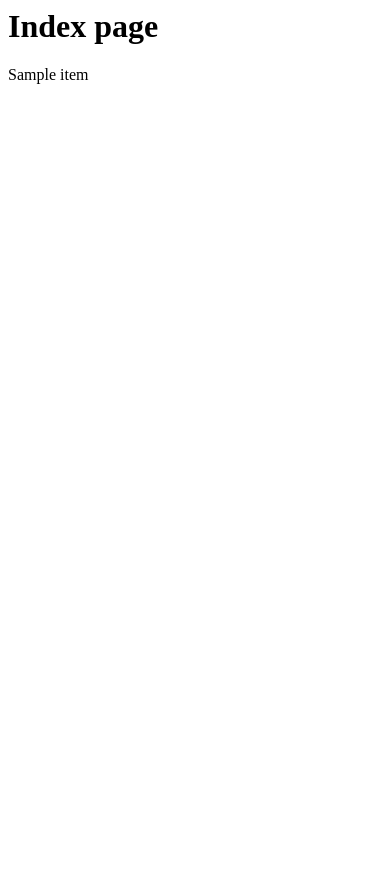
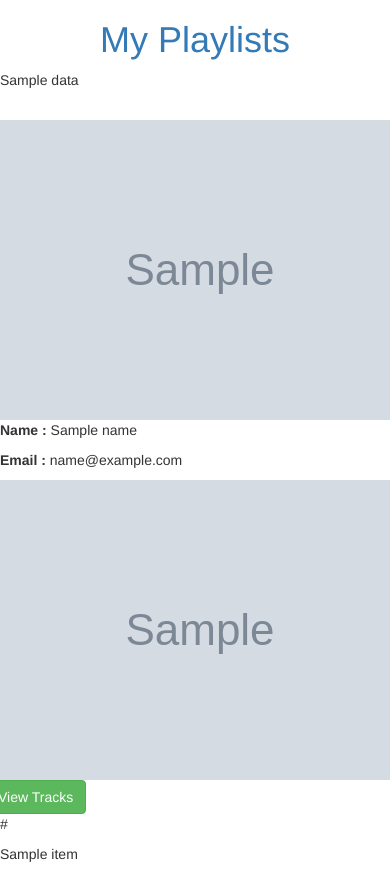
Before and after one commit to btholmes/PythonDevelpment, a Flask app: template SpotifyFlaskBoiler/templates/index.html in a window 390 px wide; the page is wider, and only the part inside the window is pictured. Before the commit the page ends 84 px from the top of that part, so only its background shows below. Run offline with Flask 2, Linux system fonts and the light colour scheme; the template is opened without the code that fills it: most values are stand-ins (such as "Sample title", 1, 10 or a date in 2020); grey boxes marked "Sample" are stand-in pictures; some libraries are stand-ins or nearby versions.

Commit message:
index page

```diff
--- a/SpotifyFlaskBoiler/app.py
+++ b/SpotifyFlaskBoiler/app.py
@@ -41,6 +41,10 @@ auth_query_parameters = {
     "client_id": CLIENT_ID
 }
 
+# Authorization header
+global authorization_header;
+
+
 
 @app.route('/')
 def hello():
@@ -52,6 +56,7 @@ def hello():
 
 @app.route("/callback")
 def callback():
+
     # Auth Step 4: Requests refresh and access tokens
     auth_token = request.args['code']
     code_payload = {
@@ -84,8 +89,25 @@ def callback():
     playlist_data = json.loads(playlists_response.text)
 
     # Combine profile and playlist data to display
-    display_arr = [profile_data] + playlist_data["items"]
-    return render_template("index.html",sorted_array=display_arr)
+    # display_arr = [profile_data] + playlist_data["items"]
+
+
+    profileImage = profile_data['images'][0]['url']
+    profileName = profile_data['display_name']
+    profileEmail = profile_data['email']
+
+
+
+    return render_template("index.html",sorted_array=playlist_data["items"], image=profileImage, name=profileName, email=profileEmail, data=profile_data)
+
+@app.route('/tracks', methods=['GET', 'POST'])
+def getTracks():
+    # Get tracks from playlists
+    playlist_tracks_endpoint = "https://api.spotify.com/v1/users/{user_id}/playlists/{playlist_id}/tracks".format(user_id="spotify_netherlands",playlist_id="3r8ok7gRfb23XIQTZ3ttOK")
+    tracks_response = requests.get("https://api.spotify.com/v1/users/spotify_netherlands/playlists/3r8ok7gRfb23XIQTZ3ttOK/tracks", headers=authorization_header)
+    tracks = json.loads(tracks_response.text);
+    return json.dumps(tracks);
+
 
 if __name__ == '__main__':
     app.run(debug=True, port=PORT)
--- a/SpotifyFlaskBoiler/templates/index.html
+++ b/SpotifyFlaskBoiler/templates/index.html
@@ -1,6 +1,68 @@
 <html>
-    <h1>Index page</h1>
-	{% for item in sorted_array%}
-	<p> {{ item }} </p>
+<!-- Latest compiled and minified CSS -->
+<link rel="stylesheet" href="https://maxcdn.bootstrapcdn.com/bootstrap/3.3.7/css/bootstrap.min.css">
+<!-- jQuery library -->
+<script src="https://ajax.googleapis.com/ajax/libs/jquery/3.1.1/jquery.min.js"></script>
+<!-- Latest compiled JavaScript -->
+<script src="https://maxcdn.bootstrapcdn.com/bootstrap/3.3.7/js/bootstrap.min.js"></script>
+
+
+    <h1 class = "text-primary text-center">My Playlists</h1>
+
+    <p>{{ data }}</p>
+    <br>
+    {% if image and name and email %}
+        <img src = "{{ image }}">
+        <p><b>Name : </b>{{ name }}</p>
+        <p><b>Email : </b>{{ email }}</p>
+    {% endif %}
+
+	{% for item in sorted_array %}
+        <div class = "row">
+            <div class = "col-md-5">
+                <img src = "{{ item['images'][0]['url'] }}">
+            </div>
+            <div class = "col-md-7">
+                <div class = "row">
+                    <button onclick = "showTracks()" data = "{{ item.owner.id }}" class = "btn btn-success">View Tracks</button>
+                </div>
+                <div class = "hide row" id = "{{ item.owner.id }}">
+                        <br>
+                        <h4 class = "text-info">Playlist Tracks</h4>
+                    <div id = "{{ item.owner.id }}tracks">
+
+                    </div>
+                </div>
+            </div>
+        </div>
+
+
+        <p>{{ item['href'] }}</p>
+	    <p> {{ item }} </p>
+
 	{% endfor %}
+
+<script>
+    function showTracks() {
+
+        var id = event.target.getAttribute('data');
+        $("#"+id).toggleClass("hide");
+
+
+        $.ajax({
+            type: "GET",
+            url: "/tracks",
+            dataType: "html",
+            success: function(msg) {
+                console.log(JSON.stringify(msg));
+                $("#"+id+"tracks").html("Test value");
+            },
+            error: function (xhr, status, error) {
+                console.log(error);
+            }
+        });
+    }
+
+</script>
+
 </html>
```
